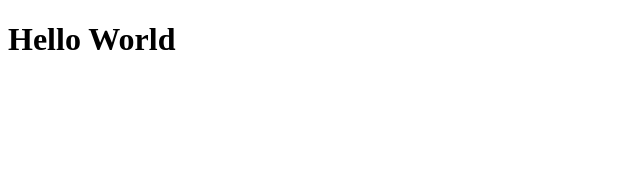
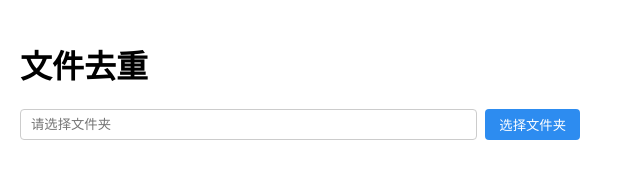
Before and after one commit to alightme/file-deduplication, an Electron app: page index.html in a window 800 px wide. Shown: the whole page, without its empty margins (0-640 px from the left). Drawn offline with Linux system fonts and the light colour scheme.

Commit message:
hello world

```diff
--- a/index.html
+++ b/index.html
@@ -2,9 +2,43 @@
 <html>
   <head>
     <meta charset="UTF-8" />
-    <title>Hello World</title>
+    <title>文件去重</title>
+    <style>
+      body {
+        margin: 0;
+        padding: 20px;
+        font-family: system-ui, 'Microsoft YaHei', sans-serif;
+      }
+      /* 文件夹选择栏：路径输入框与按钮横向排列 */
+      .folder-bar {
+        display: flex;
+        gap: 8px;
+        max-width: 560px;
+      }
+      #folderPath {
+        flex: 1;
+        padding: 6px 10px;
+        border: 1px solid #ccc;
+        border-radius: 4px;
+        cursor: pointer;
+      }
+      #chooseFolderBtn {
+        padding: 6px 14px;
+        border: none;
+        border-radius: 4px;
+        background: #2d8cf0;
+        color: #fff;
+        cursor: pointer;
+      }
+    </style>
   </head>
   <body>
-    <h1>Hello World</h1>
+    <h1>文件去重</h1>
+    <!-- 文件夹选择栏：展示已选路径，点击输入框或按钮均可弹出系统文件夹选择对话框 -->
+    <div class="folder-bar">
+      <input id="folderPath" type="text" placeholder="请选择文件夹" readonly />
+      <button id="chooseFolderBtn" type="button">选择文件夹</button>
+    </div>
+    <script src="renderer.js"></script>
   </body>
 </html>
--- /dev/null
+++ b/renderer.js
@@ -0,0 +1,22 @@
+// 渲染进程逻辑：实现文件夹选择栏的交互。
+
+const folderPathInput = document.getElementById('folderPath');
+const chooseFolderBtn = document.getElementById('chooseFolderBtn');
+
+/**
+ * 打开系统文件夹选择对话框，并把所选路径显示在输入框中。
+ * 执行流程：
+ * 1. 调用预加载脚本暴露的 fileAPI.selectFolder()；
+ * 2. 用户取消选择时返回 null，不做任何处理；
+ * 3. 选择成功后，将所选文件夹路径写入输入框展示。
+ */
+async function chooseFolder() {
+  const selected = await window.fileAPI.selectFolder();
+  if (selected) {
+    folderPathInput.value = selected;
+  }
+}
+
+// 点击按钮或输入框时均触发文件夹选择。
+chooseFolderBtn.addEventListener('click', chooseFolder);
+folderPathInput.addEventListener('click', chooseFolder);
```
Also changed, not shown: main.js (+18 -2 lines), preload.js (+14 -4 lines).
